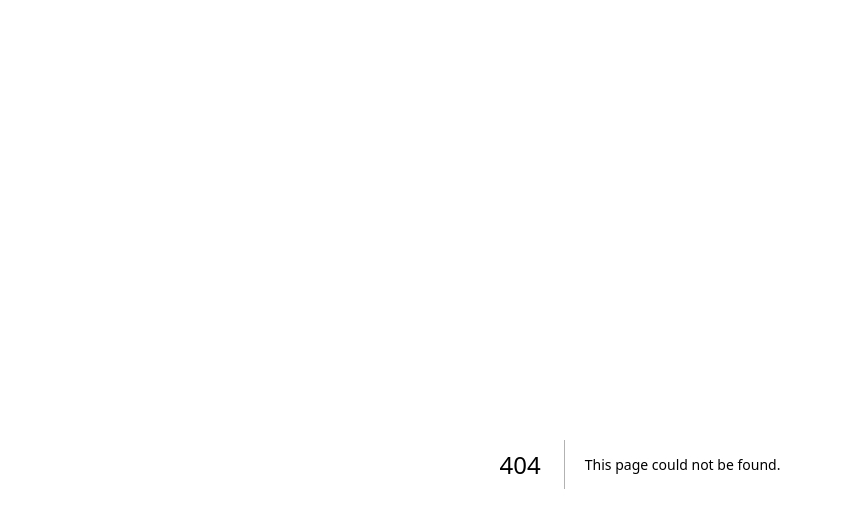
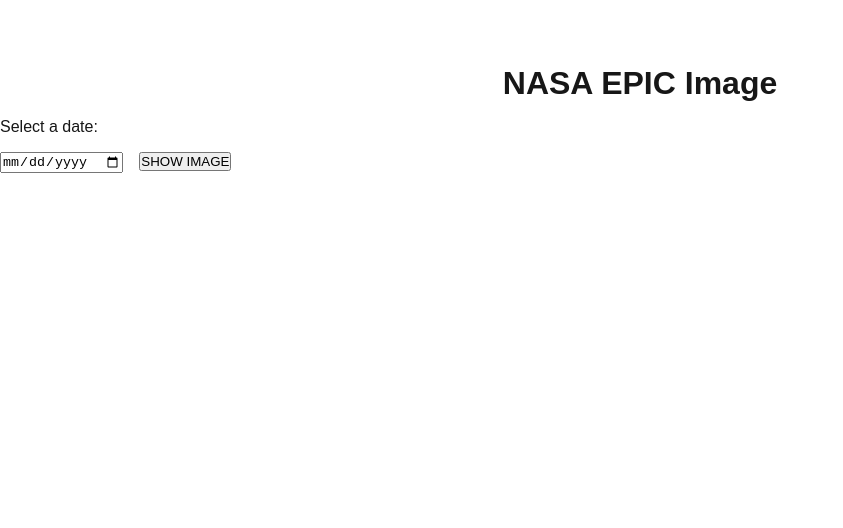
Before and after one commit to Natata08/hyf-homework, a Next.js app in the folder react/react2/week1/my-app/: page /nasa_epic in a window 1280 px wide. Before the commit this address had no page. Shown: the top 528 px of the page, without its empty margins (0-843 px from the left). Built offline with nearby package versions, Linux system fonts and the light colour scheme.

Commit message:
implement displaying EPIC img on a different date

```diff
--- /dev/null
+++ b/react/react2/week1/my-app/app/nasa_epic/page.js
@@ -0,0 +1,39 @@
+"use client";
+
+import { useRef } from "react";
+import { useRouter } from "next/navigation";
+
+export default function EpicHomePage() {
+  const dateRef = useRef(null);
+  const router = useRouter();
+
+  const handleSubmit = (e) => {
+    e.preventDefault();
+    const date = dateRef.current.value;
+    if (date) {
+      router.push(`/nasa_epic/epic-image?date=${date}`);
+    }
+  };
+
+  return (
+    <div>
+      <h1 style={{ marginBottom: "1rem", textAlign: "center" }}>
+        NASA EPIC Image
+      </h1>
+      <form onSubmit={handleSubmit}>
+        <label htmlFor='date'>Select a date:</label>
+        <br />
+        <input
+          type='date'
+          id='date'
+          ref={dateRef}
+          required
+          style={{ marginRight: "1rem", marginTop: "1rem" }}
+        />
+        <button type='submit' style={{ textTransform: "uppercase" }}>
+          Show Image
+        </button>
+      </form>
+    </div>
+  );
+}
```
Also changed, not shown: react/react2/week1/my-app/app/nasa_epic/[slug]/page.js (added, +75 -0 lines).
